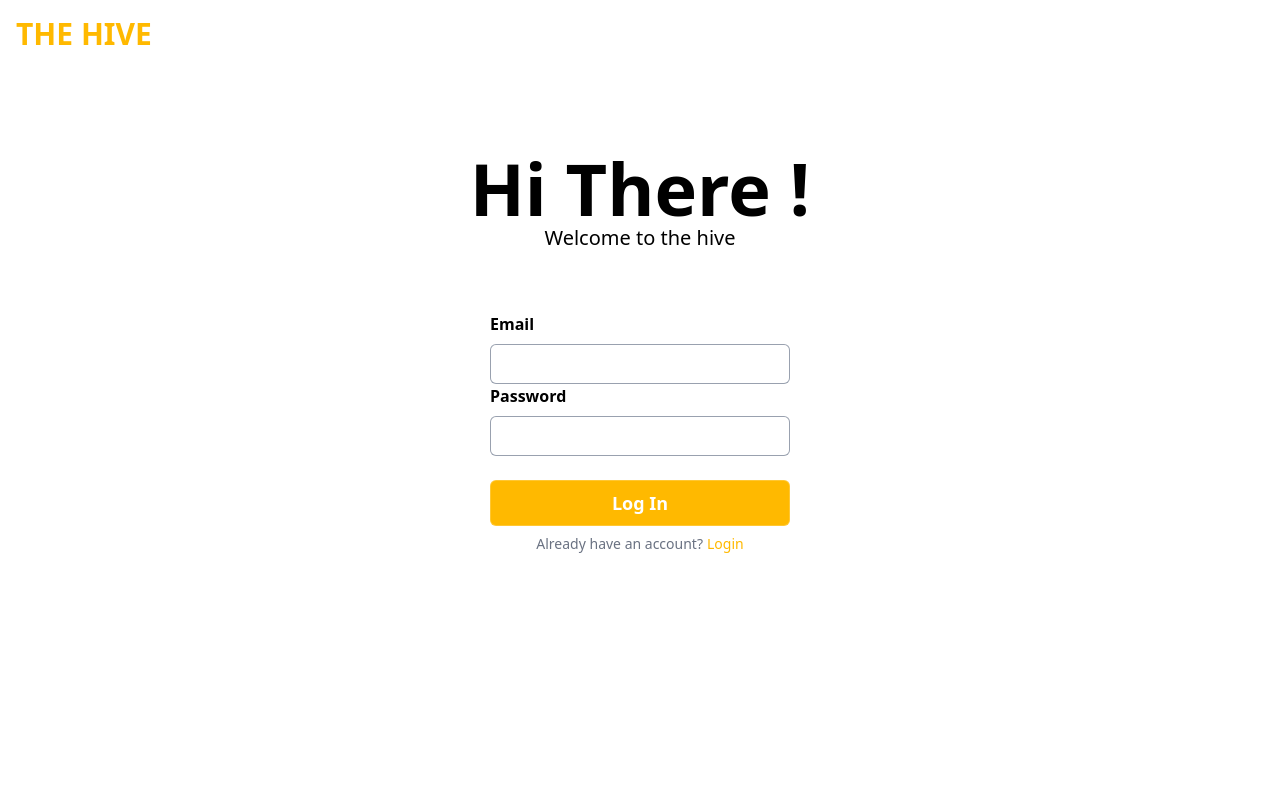
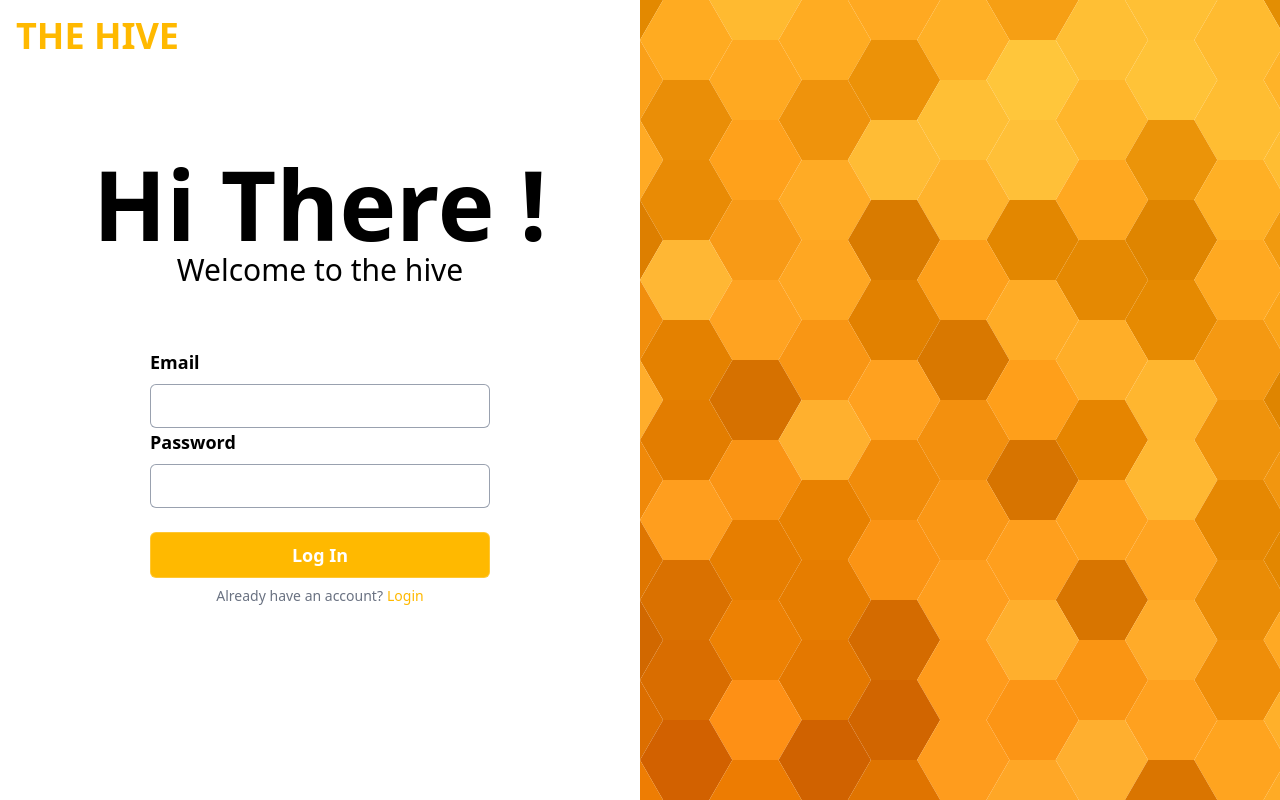
Before and after one commit to Track404/Messaging-app, a React (Vite) app: page / in a window 1280 px wide. Built offline with nearby package versions, Linux system fonts and the light colour scheme.

Commit message:
responsive login page
get all screen size for a good and responsive page

```diff
--- a/src/pages/LoginPage.jsx
+++ b/src/pages/LoginPage.jsx
@@ -1,20 +1,25 @@
 function LoginPage() {
   return (
     <>
-      <h2 className="text-amber-400 text-3xl text-left font-semibold m-4 mb-25">
+      <div className="md:flex md:justify-center">
+        <div>
+          <h2 className="text-amber-400 text-4xl text-left font-semibold m-4 mb-25">
             THE HIVE
           </h2>
 
-      <div className="flex flex-col items-center w-full">
+          <div className="flex flex-col items-center md:w-[50vw]">
             <div className="text-center">
-          <h1 className="text-7xl font-semibold">Hi There !</h1>
-          <p className="text-xl"> Welcome to the hive</p>
+              <h1 className="text-7xl font-semibold xl:text-8xl">Hi There !</h1>
+              <p className="text-xl xl:text-3xl xl:font-medium">
+                {' '}
+                Welcome to the hive
+              </p>
             </div>
             <form className="mt-15">
               <div>
                 <label
                   htmlFor="email"
-              className="block text-black-800 font-semibold text-md"
+                  className="block text-black-800 font-semibold text-md xl:text-lg"
                 >
                   Email
                 </label>
@@ -23,14 +28,14 @@ function LoginPage() {
                     type="text"
                     id="email"
                     name="email"
-                className="block w-75 h-10 rounded-md py-1.5 px-2 ring-1 ring-inset ring-gray-400 focus:text-gray-800 focus:outline-amber-400"
+                    className="block w-75 h-10 rounded-md py-1.5 px-2 ring-1 ring-inset ring-gray-400 focus:text-gray-800 focus:outline-amber-400 xl:h-11 xl:w-85"
                   />
                 </div>
               </div>
               <div>
                 <label
                   htmlFor="password"
-              className="block text-black-800 font-semibold text-md"
+                  className="block text-black-800 font-semibold text-md xl:text-lg"
                 >
                   Password
                 </label>
@@ -39,7 +44,7 @@ function LoginPage() {
                     type="password"
                     id="password"
                     name="password"
-                className="block w-75 h-10 rounded-md py-1.5 px-2 ring-1 ring-inset ring-gray-400 focus:text-gray-800 focus:outline-amber-400"
+                    className="block w-75 h-10 rounded-md py-1.5 px-2 ring-1 ring-inset ring-gray-400 focus:text-gray-800 focus:outline-amber-400 xl:h-11 xl:w-85"
                   />
                 </div>
               </div>
@@ -58,6 +63,9 @@ function LoginPage() {
               </a>
             </div>
           </div>
+        </div>
+        <div className="hidden w-0 md:flex md:w-full md:h-screen md:bg-[url(./assets/hive-background.svg)] md:bg-cover"></div>
+      </div>
     </>
   );
 }
```
Also changed, not shown: src/assets/hive-background.svg (added). Lines whose indentation alone changed are shown as unchanged.
